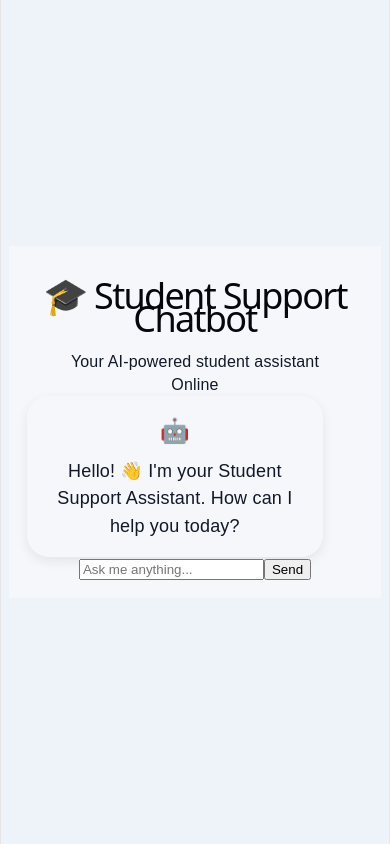
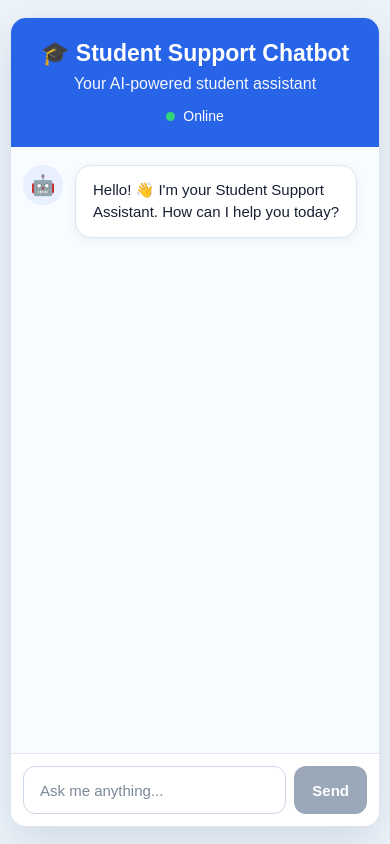
Before and after one commit to Khushi2k07/Student-support-chatbot, a React (Vite) app: page / in a window 390 px wide. Built offline with nearby package versions, Linux system fonts and the light colour scheme.

Commit message:
Clean rebuild chatbot UI

```diff
--- a/src/App.css
+++ b/src/App.css
@@ -2,273 +2,236 @@
   box-sizing: border-box;
 }
 
-body {
+html,
+body,
+#root {
   margin: 0;
+  padding: 0;
+  width: 100%;
+  min-height: 100%;
   font-family: Arial, Helvetica, sans-serif;
-  background: #eef3f9;
-  color: #111827;
 }
 
-#root {
-  min-height: 100vh;
+body {
+  background: #eef4fb;
+  color: #172033;
+}
+
+button,
+input {
+  font-family: inherit;
 }
 
 .app {
+  min-height: 100vh;
   width: 100%;
-  min-height: 100vh;
+  background: #eef4fb;
   display: flex;
   justify-content: center;
   align-items: center;
-  padding: 20px;
+  padding: 30px;
 }
 
-.chatbot-container {
-  width: 100%;
-  max-width: 950px;
+.chat-container {
+  width: min(100%, 950px);
   height: 90vh;
-  max-height: 850px;
-  background: #f5f7fa;
-  border-radius: 28px;
-  overflow: hidden;
-  box-shadow: 0 10px 35px rgba(0, 0, 0, 0.15);
+  min-height: 600px;
+  background: #ffffff;
+  border: 1px solid #dce5f0;
+  border-radius: 24px;
+  box-shadow: 0 15px 45px rgba(31, 55, 85, 0.14);
   display: flex;
   flex-direction: column;
+  overflow: hidden;
 }
 
-/* HEADER */
-
-.chatbot-header {
+.chat-header {
   background: #2864e8;
-  color: white;
+  color: #ffffff;
   text-align: center;
-  padding: 30px 20px;
-  flex-shrink: 0;
+  padding: 28px 20px 24px;
 }
 
-.chatbot-header h1 {
-  margin: 0;
-  font-size: 38px;
+.chat-header h1 {
+  margin: 0 0 8px;
+  font-size: 30px;
   font-weight: 700;
 }
 
-.chatbot-header p {
-  margin: 8px 0 12px;
-  font-size: 24px;
+.chat-header p {
+  margin: 0 0 14px;
+  font-size: 16px;
+  color: #ffffff;
+  opacity: 0.95;
 }
 
-.status {
-  font-size: 20px;
-  display: flex;
-  justify-content: center;
+.online-status {
+  display: inline-flex;
   align-items: center;
-  gap: 9px;
+  gap: 8px;
+  font-size: 14px;
+  color: #ffffff;
 }
 
-.status-dot {
-  width: 19px;
-  height: 19px;
+.online-dot {
+  width: 9px;
+  height: 9px;
   border-radius: 50%;
-  background: #48e88a;
+  background: #35d47a;
   display: inline-block;
 }
 
-/* CHAT AREA */
-
-.chat-container {
+.chat-area {
   flex: 1;
   overflow-y: auto;
-  padding: 30px;
-  background: #f5f7fa;
+  padding: 28px;
+  background: #f8fbff;
 }
 
 .message-row {
   display: flex;
+  align-items: flex-start;
+  gap: 12px;
   margin-bottom: 20px;
-  width: 100%;
 }
 
 .message-row.user {
-  justify-content: flex-end;
+  flex-direction: row-reverse;
 }
 
-.message-row.bot {
-  justify-content: flex-start;
+.avatar {
+  width: 40px;
+  height: 40px;
+  flex: 0 0 40px;
+  border-radius: 50%;
+  display: flex;
+  align-items: center;
+  justify-content: center;
+  background: #e8efff;
+  font-size: 20px;
 }
 
 .message {
-  max-width: 78%;
-  padding: 20px 25px;
-  border-radius: 22px;
-  font-size: 22px;
-  line-height: 1.55;
-  box-shadow: 0 4px 12px rgba(0, 0, 0, 0.08);
+  max-width: 72%;
+  padding: 13px 17px;
+  border-radius: 16px;
+  background: #ffffff;
+  color: #172033;
+  border: 1px solid #dce5f0;
+  line-height: 1.5;
+  font-size: 15px;
+  box-shadow: 0 3px 10px rgba(31, 55, 85, 0.06);
   white-space: pre-wrap;
 }
 
-.message.user {
+.message-row.user .message {
   background: #2864e8;
-  color: white;
-  border-bottom-right-radius: 6px;
+  color: #ffffff;
+  border-color: #2864e8;
 }
 
-.message.bot {
-  background: white;
-  color: #111827;
-  border-bottom-left-radius: 6px;
+.typing {
+  color: #52627a;
+  font-style: italic;
 }
 
-.bot-icon {
-  text-align: center;
-  font-size: 24px;
-  margin-bottom: 8px;
+.input-area {
+  display: flex;
+  gap: 12px;
+  padding: 18px;
+  background: #ffffff;
+  border-top: 1px solid #dce5f0;
 }
 
-.message-text {
-  word-wrap: break-word;
+.input-area input {
+  flex: 1;
+  min-width: 0;
+  height: 48px;
+  padding: 0 16px;
+  border: 1px solid #cbd7e6;
+  border-radius: 12px;
+  outline: none;
+  background: #ffffff;
+  color: #172033;
+  font-size: 15px;
 }
 
-/* INPUT AREA */
-
-.input-container {
-  display: flex;
-  gap: 14px;
-  padding: 18px 22px;
-  background: white;
-  flex-shrink: 0;
+.input-area input::placeholder {
+  color: #7b8798;
 }
 
-.input-container input {
-  flex: 1;
-  height: 62px;
-  border: none;
-  border-radius: 16px;
-  background: #333333;
-  color: white;
-  padding: 0 20px;
-  font-size: 21px;
-  outline: none;
+.input-area input:focus {
+  border-color: #2864e8;
+  box-shadow: 0 0 0 3px rgba(40, 100, 232, 0.12);
 }
 
-.input-container input::placeholder {
-  color: #9ca3af;
+.input-area button {
+  height: 48px;
+  padding: 0 24px;
+  border: none;
+  border-radius: 12px;
+  background: #2864e8;
+  color: #ffffff;
+  font-size: 15px;
+  font-weight: 600;
+  cursor: pointer;
 }
 
-.input-container button {
-  width: 125px;
-  height: 62px;
-  border: none;
-  border-radius: 16px;
-  background: #2864e8;
-  color: white;
-  font-size: 21px;
-  cursor: pointer;
-  transition: 0.2s;
+.input-area button:hover:not(:disabled) {
+  background: #1e50c2;
 }
 
-.input-container button:hover {
-  background: #1d55cf;
-}
-
-.input-container button:disabled {
-  opacity: 0.6;
+.input-area button:disabled {
+  background: #9aa8ba;
   cursor: not-allowed;
 }
 
-/* LOADING */
-
-.loading {
-  display: flex;
-  align-items: center;
-  gap: 8px;
+.chat-area::-webkit-scrollbar {
+  width: 8px;
 }
 
-.loading span {
-  width: 9px;
-  height: 9px;
-  background: #2864e8;
-  border-radius: 50%;
-  animation: blink 1.4s infinite both;
+.chat-area::-webkit-scrollbar-track {
+  background: #eef3f9;
 }
 
-.loading span:nth-child(2) {
-  animation-delay: 0.2s;
-}
-
-.loading span:nth-child(3) {
-  animation-delay: 0.4s;
-}
-
-@keyframes blink {
-  0%,
-  80%,
-  100% {
-    opacity: 0.3;
-  }
-
-  40% {
-    opacity: 1;
-  }
-}
-
-/* SCROLLBAR */
-
-.chat-container::-webkit-scrollbar {
-  width: 10px;
-}
-
-.chat-container::-webkit-scrollbar-track {
-  background: #e5e7eb;
-}
-
-.chat-container::-webkit-scrollbar-thumb {
-  background: #9ca3af;
+.chat-area::-webkit-scrollbar-thumb {
+  background: #9caaf0;
   border-radius: 10px;
 }
 
-/* MOBILE */
-
 @media (max-width: 700px) {
   .app {
-    padding: 8px;
+    padding: 10px;
   }
 
-  .chatbot-container {
+  .chat-container {
     height: 96vh;
-    border-radius: 20px;
+    min-height: 0;
+    border-radius: 16px;
   }
 
-  .chatbot-header {
-    padding: 22px 12px;
+  .chat-header {
+    padding: 22px 14px;
   }
 
-  .chatbot-header h1 {
-    font-size: 28px;
+  .chat-header h1 {
+    font-size: 23px;
   }
 
-  .chatbot-header p {
-    font-size: 18px;
+  .chat-area {
+    padding: 18px 12px;
   }
 
   .message {
-    max-width: 88%;
-    font-size: 18px;
-    padding: 16px;
+    max-width: 82%;
   }
 
-  .chat-container {
-    padding: 18px;
+  .input-area {
+    padding: 12px;
+    gap: 8px;
   }
 
-  .input-container {
-    padding: 12px;
-  }
-
-  .input-container input {
-    font-size: 17px;
-  }
-
-  .input-container button {
-    width: 90px;
-    font-size: 17px;
+  .input-area button {
+    padding: 0 18px;
   }
 }
--- a/src/App.jsx
+++ b/src/App.jsx
@@ -1,5 +1,8 @@
 import { useState } from "react";
 import "./App.css";
+
+const API_URL = "https://student-support-chatbot-d4jr.onrender.com/api/chat";
+
 function App() {
   const [messages, setMessages] = useState([
     {
@@ -12,58 +15,42 @@ function App() {
   const [loading, setLoading] = useState(false);
 
   const sendMessage = async () => {
-    if (!input.trim() || loading) return;
+    const text = input.trim();
 
-    const userMessage = input.trim();
+    if (!text || loading) return;
 
     setMessages((prev) => [
       ...prev,
-      {
-        role: "user",
-        text: userMessage,
-      },
+      { role: "user", text },
     ]);
 
     setInput("");
     setLoading(true);
 
     try {
-      const response = await fetch(
-        "https://student-support-chatbot-d4jr.onrender.com/api/chat",
-        {
+      const response = await fetch(API_URL, {
         method: "POST",
         headers: {
           "Content-Type": "application/json",
         },
         body: JSON.stringify({
-            message: userMessage,
+          message: text,
         }),
-        }
-      );
+      });
 
       if (!response.ok) {
-        throw new Error("Backend request failed");
+        throw new Error(`Server error: ${response.status}`);
       }
 
       const data = await response.json();
 
-      if (data.reply) {
       setMessages((prev) => [
         ...prev,
         {
           role: "bot",
-            text: data.reply,
+          text: data.reply || "Sorry, I couldn't get a response.",
         },
       ]);
-      } else {
-        setMessages((prev) => [
-          ...prev,
-          {
-            role: "bot",
-            text: "Sorry, I couldn't get a response.",
-          },
-        ]);
-      }
     } catch (error) {
       console.error(error);
 
@@ -71,7 +58,7 @@ function App() {
         ...prev,
         {
           role: "bot",
-          text: "Sorry, I couldn't get a response.",
+          text: "Sorry, something went wrong. Please try again.",
         },
       ]);
     } finally {
@@ -99,45 +86,46 @@ function App() {
           </div>
         </header>
 
-        <div className="messages">
+        <main className="chat-area">
           {messages.map((message, index) => (
             <div
               key={index}
-              className={`message ${
-                message.role === "user" ? "user-message" : "bot-message"
-              }`}
+              className={`message-row ${message.role}`}
             >
-              {message.role === "bot" && (
-                <div className="bot-icon">🤖</div>
-              )}
+              <div className="avatar">
+                {message.role === "bot" ? "🤖" : "👤"}
+              </div>
 
-              <div className="message-text">
-                {message.text.replace(/\*\*/g, "")}
+              <div className="message">
+                {message.text}
               </div>
             </div>
           ))}
 
           {loading && (
-            <div className="message bot-message">
-              <div className="bot-icon">🤖</div>
-              <div className="message-text">
+            <div className="message-row bot">
+              <div className="avatar">🤖</div>
+              <div className="message typing">
                 Thinking...
               </div>
             </div>
           )}
-        </div>
+        </main>
 
         <div className="input-area">
           <input
             type="text"
+            value={input}
             placeholder="Ask me anything..."
-            value={input}
             onChange={(e) => setInput(e.target.value)}
             onKeyDown={handleKeyDown}
             disabled={loading}
           />
 
-          <button onClick={sendMessage} disabled={loading}>
+          <button
+            onClick={sendMessage}
+            disabled={loading || !input.trim()}
+          >
             {loading ? "..." : "Send"}
           </button>
         </div>
--- a/src/index.css
+++ b/src/index.css
@@ -1,111 +1,18 @@
-:root {
-  --text: #6b6375;
-  --text-h: #08060d;
-  --bg: #fff;
-  --border: #e5e4e7;
-  --code-bg: #f4f3ec;
-  --accent: #aa3bff;
-  --accent-bg: rgba(170, 59, 255, 0.1);
-  --accent-border: rgba(170, 59, 255, 0.5);
-  --social-bg: rgba(244, 243, 236, 0.5);
-  --shadow:
-    rgba(0, 0, 0, 0.1) 0 10px 15px -3px, rgba(0, 0, 0, 0.05) 0 4px 6px -2px;
-
-  --sans: system-ui, 'Segoe UI', Roboto, sans-serif;
-  --heading: system-ui, 'Segoe UI', Roboto, sans-serif;
-  --mono: ui-monospace, Consolas, monospace;
-
-  font: 18px/145% var(--sans);
-  letter-spacing: 0.18px;
-  color-scheme: light dark;
-  color: var(--text);
-  background: var(--bg);
-  font-synthesis: none;
-  text-rendering: optimizeLegibility;
-  -webkit-font-smoothing: antialiased;
-  -moz-osx-font-smoothing: grayscale;
-
-  @media (max-width: 1024px) {
-    font-size: 16px;
-  }
-}
-
-@media (prefers-color-scheme: dark) {
-  :root {
-    --text: #9ca3af;
-    --text-h: #f3f4f6;
-    --bg: #16171d;
-    --border: #2e303a;
-    --code-bg: #1f2028;
-    --accent: #c084fc;
-    --accent-bg: rgba(192, 132, 252, 0.15);
-    --accent-border: rgba(192, 132, 252, 0.5);
-    --social-bg: rgba(47, 48, 58, 0.5);
-    --shadow:
-      rgba(0, 0, 0, 0.4) 0 10px 15px -3px, rgba(0, 0, 0, 0.25) 0 4px 6px -2px;
-  }
-
-  #social .button-icon {
-    filter: invert(1) brightness(2);
-  }
+html,
+body,
+#root {
+  width: 100%;
+  min-height: 100%;
+  margin: 0;
+  padding: 0;
 }
 
 body {
   margin: 0;
+  background: #eef4fb;
+  color: #172033;
 }
 
-#root {
-  width: 1126px;
-  max-width: 100%;
-  margin: 0 auto;
-  text-align: center;
-  border-inline: 1px solid var(--border);
-  min-height: 100svh;
-  display: flex;
-  flex-direction: column;
+* {
   box-sizing: border-box;
 }
-
-h1,
-h2 {
-  font-family: var(--heading);
-  font-weight: 500;
-  color: var(--text-h);
-}
-
-h1 {
-  font-size: 56px;
-  letter-spacing: -1.68px;
-  margin: 32px 0;
-  @media (max-width: 1024px) {
-    font-size: 36px;
-    margin: 20px 0;
-  }
-}
-h2 {
-  font-size: 24px;
-  line-height: 118%;
-  letter-spacing: -0.24px;
-  margin: 0 0 8px;
-  @media (max-width: 1024px) {
-    font-size: 20px;
-  }
-}
-p {
-  margin: 0;
-}
-
-code,
-.counter {
-  font-family: var(--mono);
-  display: inline-flex;
-  border-radius: 4px;
-  color: var(--text-h);
-}
-
-code {
-  font-size: 15px;
-  line-height: 135%;
-  padding: 4px 8px;
-  background: var(--code-bg);
-}
```
Lines whose indentation alone changed are shown as unchanged.
